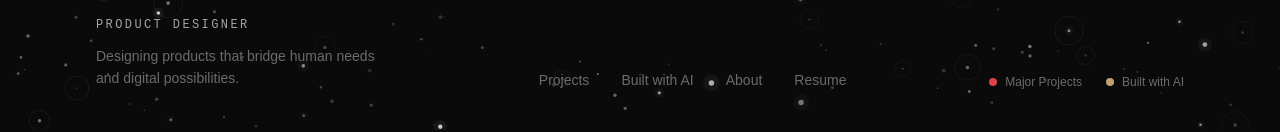
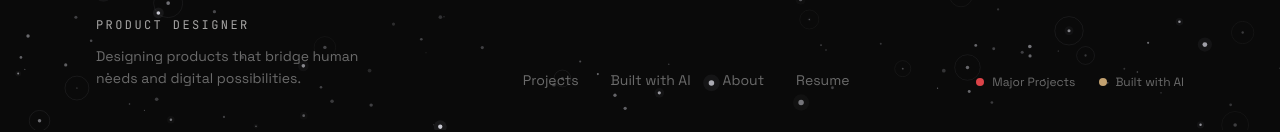
Before and after one commit to Malik1942/Malik-Portfolio, a React (Vite) app: page / in a window 1280 px wide. Shown: the part 670-802 px from the top of the page. Built offline with nearby package versions, Linux system fonts and the light colour scheme; the HTML template or start-up script is replaced by a standard one.

Commit message:
Fix @import must precede @tailwind directives
Moves Google Fonts @import to top of index.css so PostCSS
doesn't reject it during Vercel build.

```diff
--- a/src/index.css
+++ b/src/index.css
@@ -1,8 +1,8 @@
+@import url('https://fonts.googleapis.com/css2?family=Space+Grotesk:wght@300;400;500;600;700&family=JetBrains+Mono:wght@400;500&display=swap');
+
 @tailwind base;
 @tailwind components;
 @tailwind utilities;
-
-@import url('https://fonts.googleapis.com/css2?family=Space+Grotesk:wght@300;400;500;600;700&family=JetBrains+Mono:wght@400;500&display=swap');
 
 @layer base {
   :root {
```
